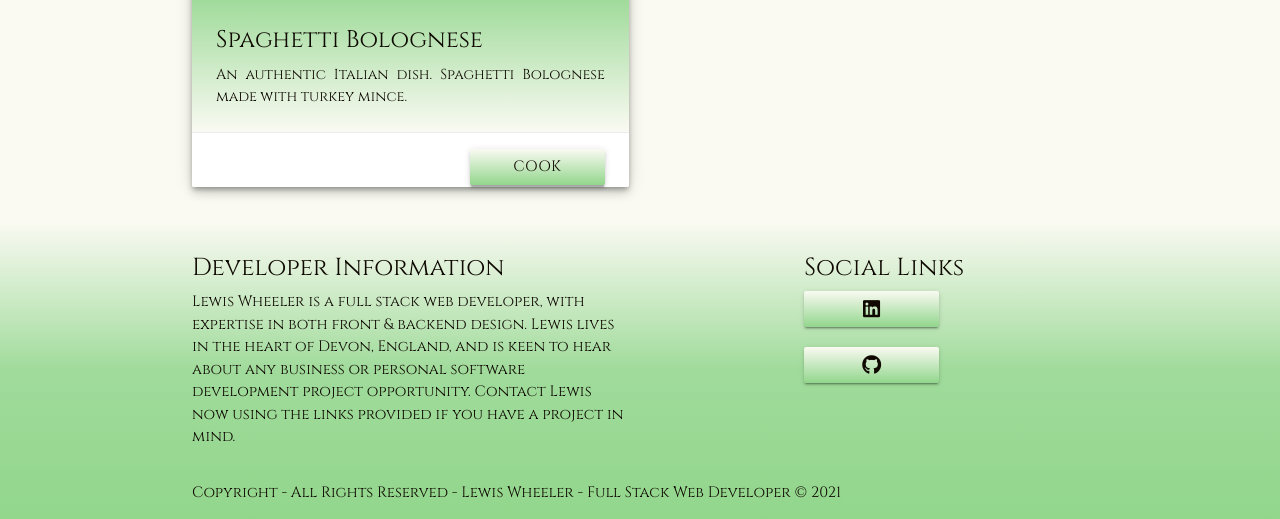
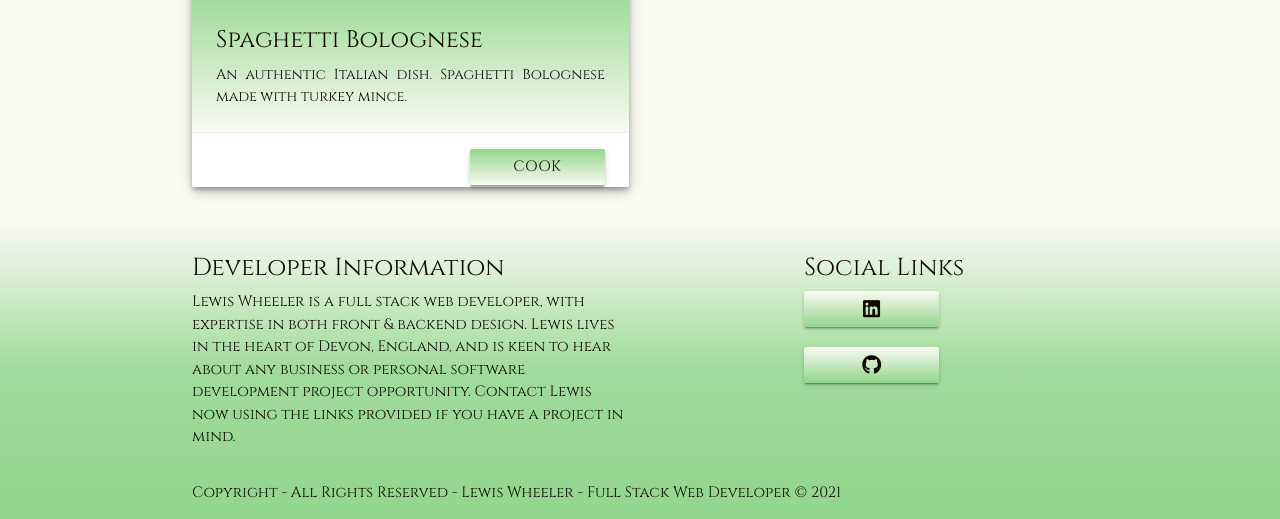
Before and after one commit to Code-Institute-Submissions/Friendly-Digest, a Flask app: page /meat in a window 1280 px wide, with the pointer over the restyled element. Shown: the part 1123-1642 px from the top of the page. Run offline with Flask 2, Linux system fonts and the light colour scheme; data that the repository does not hold is empty; some libraries are stand-ins or nearby versions; some web fonts are replaced.

Commit message:
Color change of category page's (meat, fish, veg, dessert) card button when hover.

```diff
--- a/static/css/style.css
+++ b/static/css/style.css
@@ -331,3 +331,7 @@ textarea {
   color: #0F0901;
   width: 9rem;
 }
+
+.card-btn:hover {
+  background-image: linear-gradient(to top, rgba(250,250,242,1), rgba(146, 214, 140, 1));
+}
```
